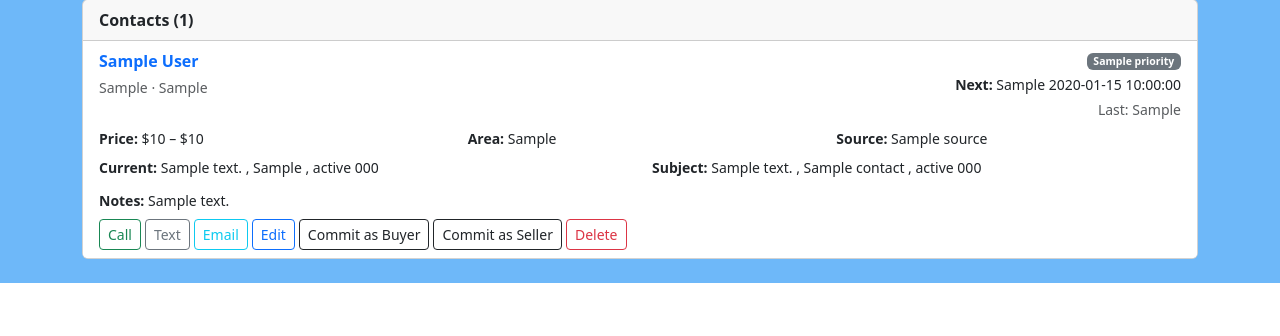
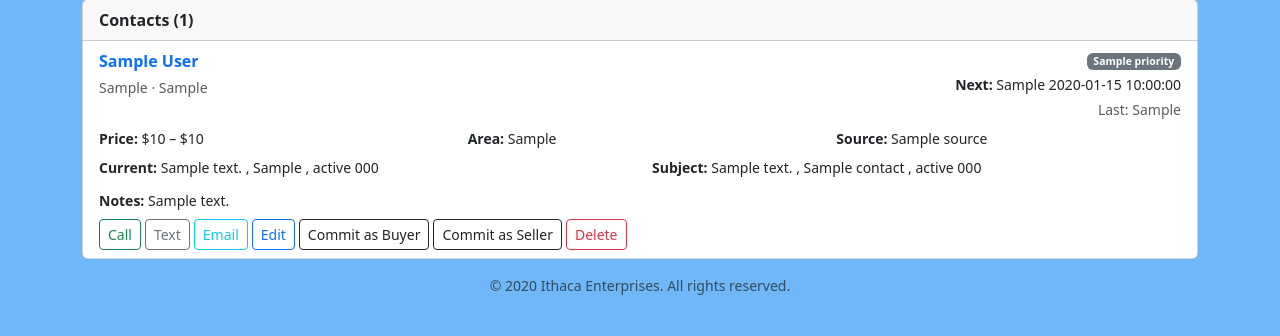
Before and after one commit to ithaca767/realEstateCRM, a Flask app: template templates/contacts.html in a window 1280 px wide. Shown: the part 935-1271 px from the top of the page. Before the commit the page ends 1218 px from the top, so only its background shows below. Run offline with Flask 3, Linux system fonts and the light colour scheme; the template is opened without the code that fills it: most values are stand-ins (such as "Sample title", 1, 10 or a date in 2020); some libraries are stand-ins or nearby versions.

Commit message:
Add global footer for Ithaca Enterprises

```diff
--- a/templates/base.html
+++ b/templates/base.html
@@ -87,6 +87,9 @@
 <div class="container py-4">
     {% block content %}{% endblock %}
 </div>
+<footer class="text-center text-muted py-3 small">
+    © {{ now().year }} Ithaca Enterprises. All rights reserved.
+</footer>
 
 <script src="https://cdn.jsdelivr.net/npm/bootstrap@5.3.3/dist/js/bootstrap.bundle.min.js"></script>
 {% block extra_scripts %}{% endblock %}
```
